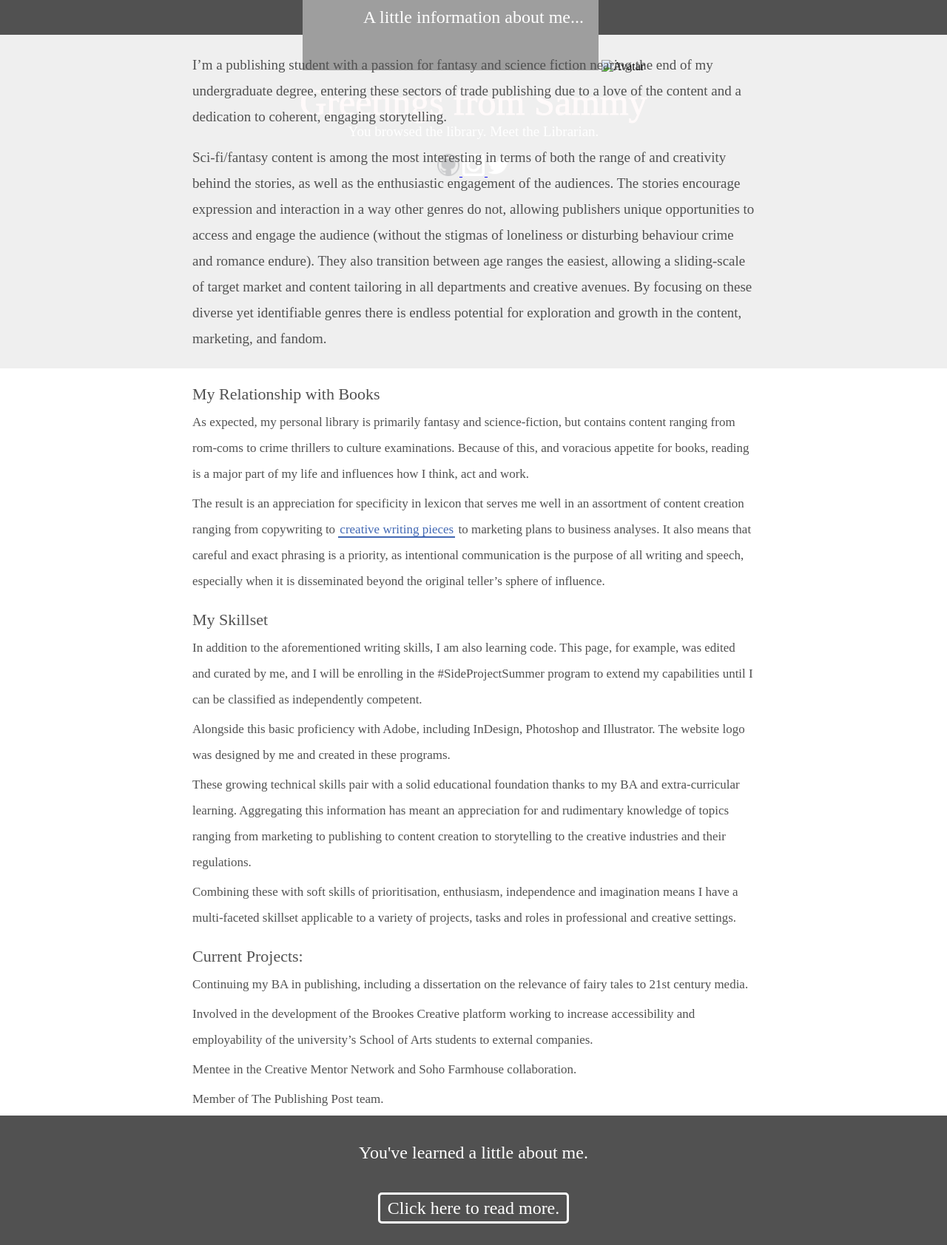
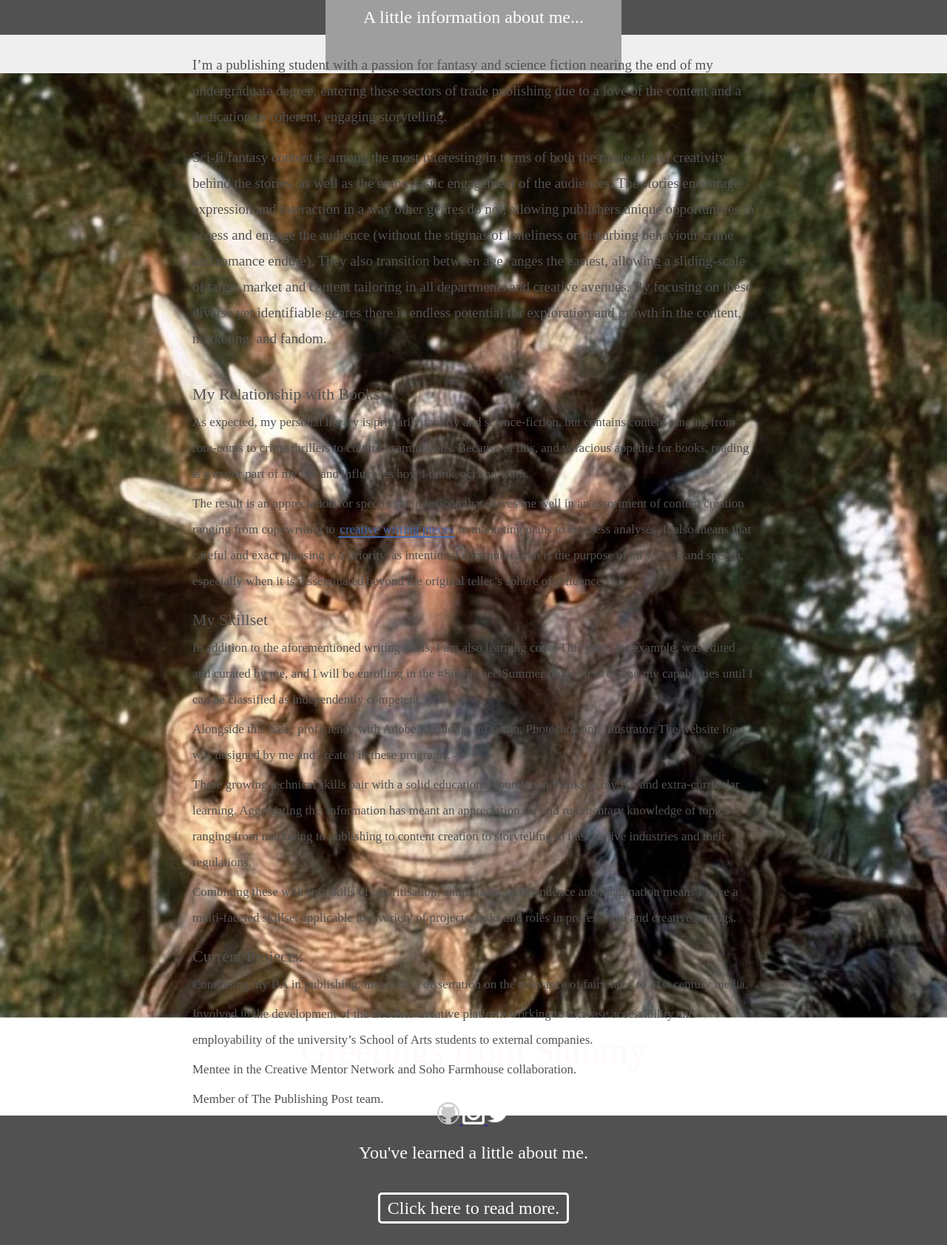
Before and after one commit to DragonLibrary/BookBlog, a Jekyll site: the page aboutme/index.html, which Jekyll copies as it is, in a window 1280 px wide. Shown: the part 562-2245 px from the top of the page at 74% size. Built offline with Jekyll 4.4.1, drawn with Linux system fonts in a browser that asks for light colours.

Commit message:
Update index.html
Tweaked hover image info again.

```diff
--- a/aboutme/index.html
+++ b/aboutme/index.html
@@ -15,8 +15,8 @@
 	<div class="profile_picture_circle"><div class="profile_picture"></div></div>
 
 	<div class="profile-overlay">
-  <img src="<div class="container">
-  <img src="aboutme/css/dragos_profile_pic.jpg" alt="Avatar" class="image">
+  <img src="<div class="profile-overlay">
+  <img src="css/dragos_profile_pic.jpg" alt="Avatar" class="image">
   <div class="overlay">
     <a href="#" class="icon" title="User Profile">
       <i class="fa fa-user"></i>
```
